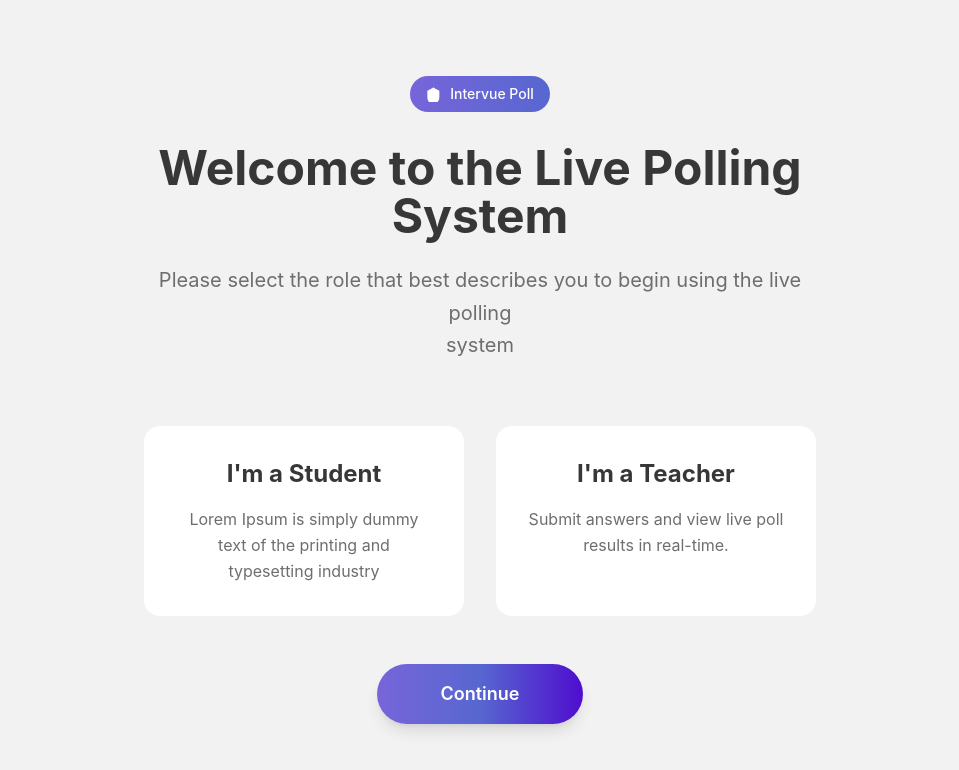
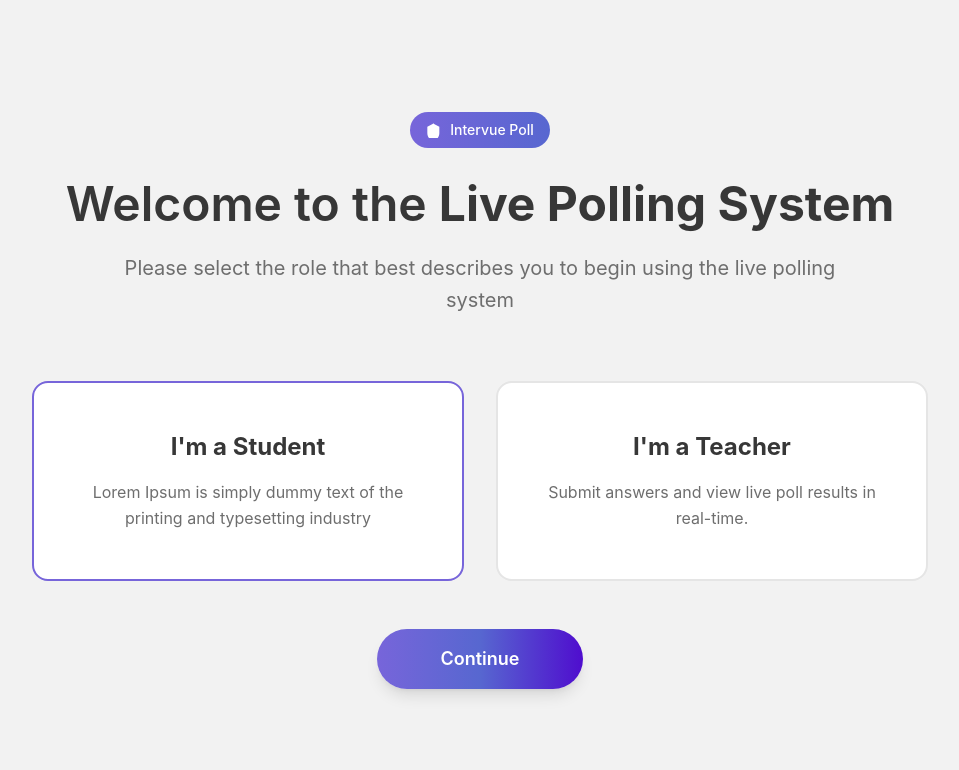
Before and after one commit to sandhya-1611/live-polling-system, a React (Create React App) app in the folder frontend/: page / in a window 1280 px wide. Shown: the top 770 px of the page, without its empty margins (160-1119 px from the left). Built offline with nearby package versions, Linux system fonts and the light colour scheme.

Commit message:
welcome page fixed

```diff
--- a/frontend/src/components/Welcome.js
+++ b/frontend/src/components/Welcome.js
@@ -15,8 +15,7 @@ const Welcome = ({ onRoleSelect }) => {
 
   return (
     <div className="min-h-screen bg-[#F2F2F2] flex items-center justify-center p-4">
-      <div className="max-w-2xl w-full">
-        {/* Purple Badge */}
+      <div className="max-w-4xl w-full">
         <div className="flex justify-center mb-8">
           <div className="bg-gradient-to-r from-[#7765DA] to-[#5767D0] text-white px-4 py-2 rounded-full text-sm font-medium flex items-center space-x-2">
             <svg className="w-4 h-4" fill="currentColor" viewBox="0 0 24 24">
@@ -26,10 +25,10 @@ const Welcome = ({ onRoleSelect }) => {
           </div>
         </div>
 
-        {/* Main Content */}
         <div className="text-center mb-16">
-          <h1 className="text-5xl font-bold text-[#373737] mb-6">
-            Welcome to the <span className="text-[#373737]">Live Polling System</span>
+          <h1 className="text-5xl text-[#373737] mb-6">
+            <span className="font-semibold">Welcome to the </span>
+            <span className="font-bold">Live Polling System</span>
           </h1>
           <p className="text-[#6E6E6E] text-xl leading-relaxed">
             Please select the role that best describes you to begin using the live polling<br />
@@ -37,12 +36,10 @@ const Welcome = ({ onRoleSelect }) => {
           </p>
         </div>
 
-        {/* Role Selection Cards */}
-        <div className="grid grid-cols-1 md:grid-cols-2 gap-8 mb-12 max-w-4xl mx-auto">
-          {/* Student Card */}
+        <div className="grid grid-cols-1 md:grid-cols-2 gap-8 mb-12 max-w-5xl mx-auto">
           <div
             onClick={() => handleRoleSelect('student')}
-            className={`bg-white rounded-2xl border-3 p-8 cursor-pointer transition-all duration-200 ${
+            className={`bg-white rounded-2xl border-2 p-12 cursor-pointer transition-all duration-200 ${
               selectedRole === 'student'
                 ? 'border-[#7765DA]'
                 : 'border-[#E5E5E5] hover:border-[#7765DA]'
@@ -56,10 +53,9 @@ const Welcome = ({ onRoleSelect }) => {
             </p>
           </div>
 
-          {/* Teacher Card */}
           <div
             onClick={() => handleRoleSelect('teacher')}
-            className={`bg-white rounded-2xl border-3 p-8 cursor-pointer transition-all duration-200 ${
+            className={`bg-white rounded-2xl border-2 p-12 cursor-pointer transition-all duration-200 ${
               selectedRole === 'teacher'
                 ? 'border-[#7765DA]'
                 : 'border-[#E5E5E5] hover:border-[#7765DA]'
@@ -74,7 +70,6 @@ const Welcome = ({ onRoleSelect }) => {
           </div>
         </div>
 
-        {/* Continue Button */}
         <div className="flex justify-center">
           <button
             onClick={handleContinue}
```
